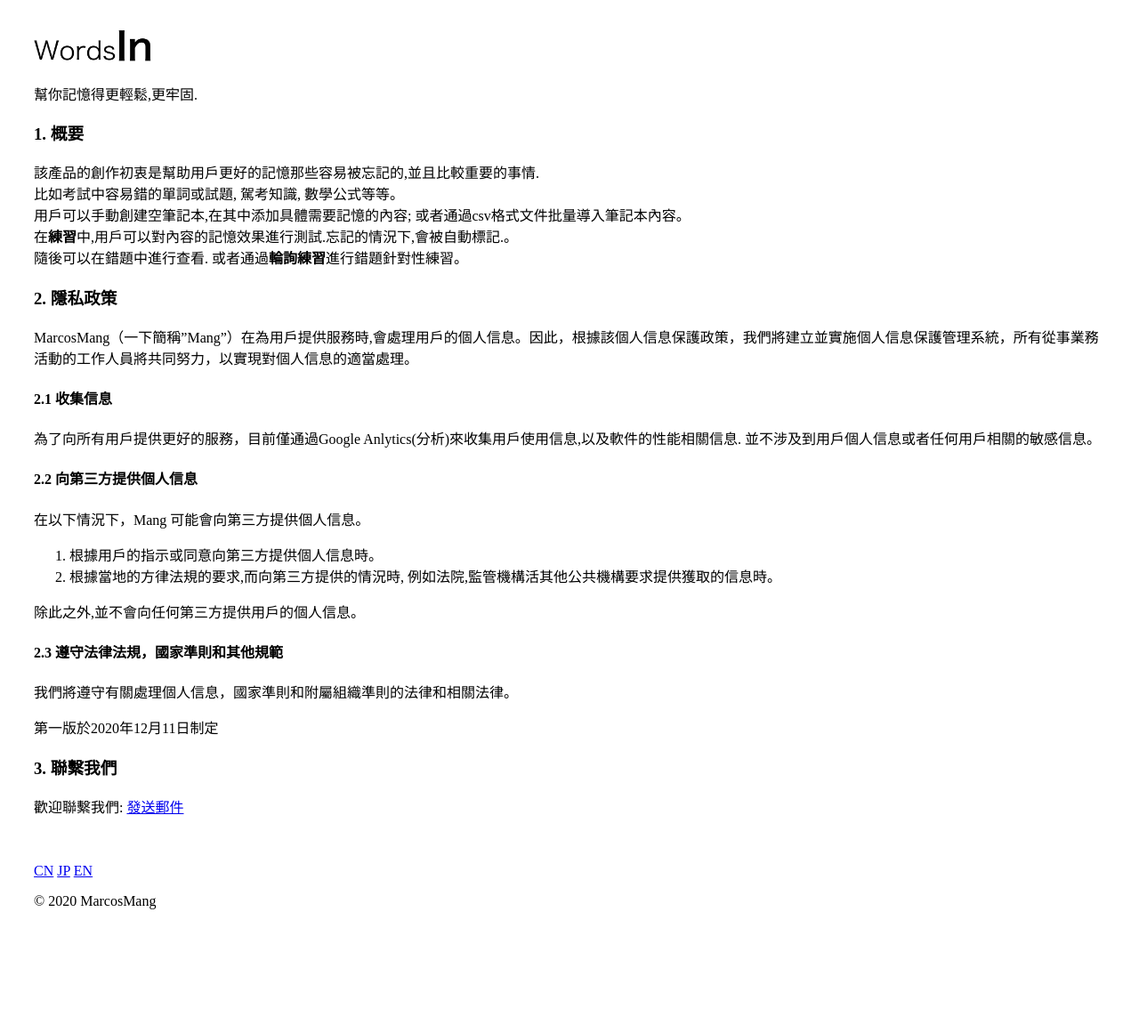
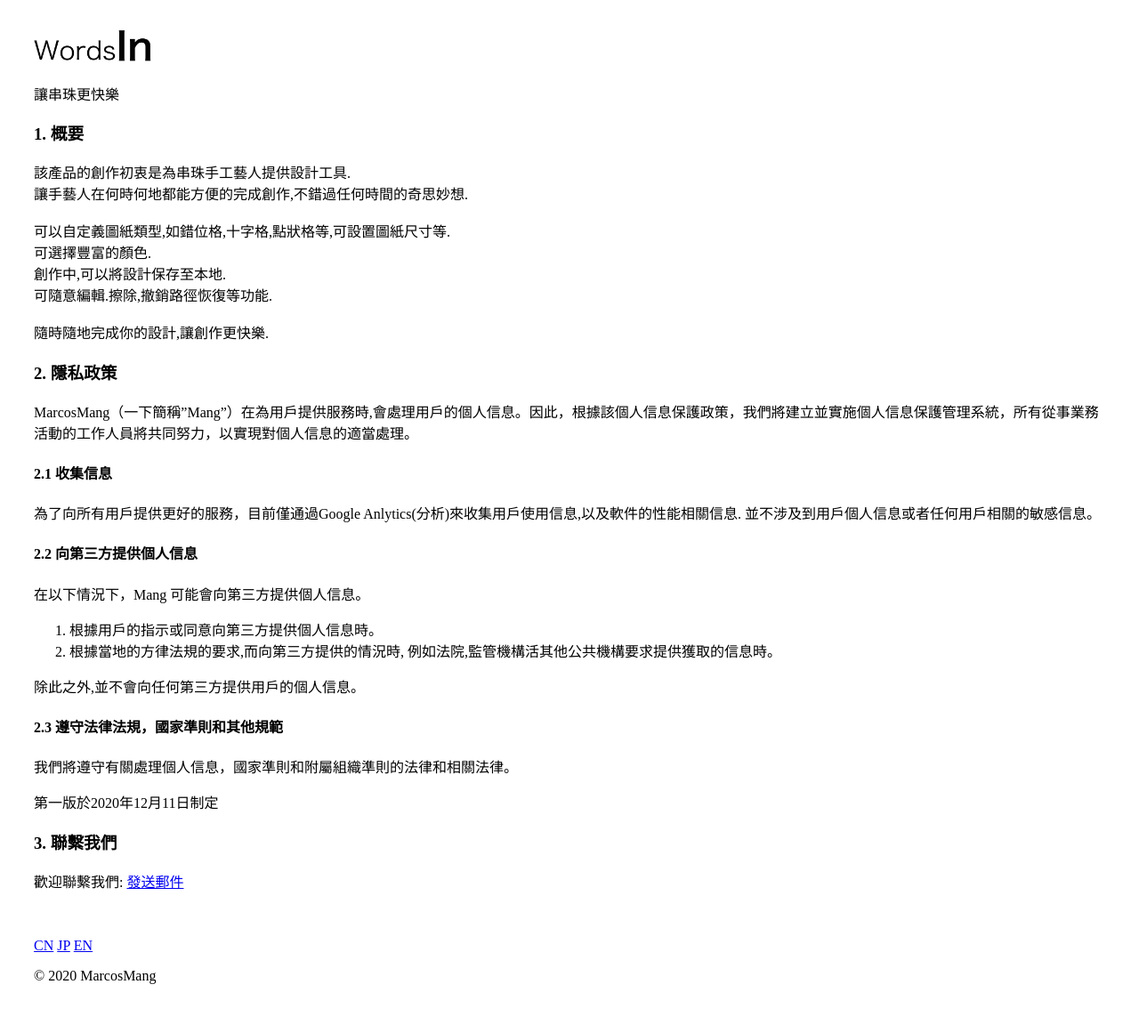
Before and after one commit to lingfengmarskey/BeadersInfomation, a Jekyll site: the page built from docs/indexs/index-tc.markdown, in a window 1280 px wide. Shown: the whole page at 89% size. Built offline with Jekyll 4.4.1, drawn with Linux system fonts in a browser that asks for light colours; before the commit the page ends 1068 px from its top, so only the background shows below that.

Commit message:
update content

```diff
--- a/docs/indexs/index-tc.markdown
+++ b/docs/indexs/index-tc.markdown
@@ -3,7 +3,7 @@ layout: home
 permalink: /tc
 ---
 
-幫你記憶得更輕鬆,更牢固.
+讓串珠更快樂
 
 <!--#### 快速索引
 
@@ -16,11 +16,15 @@ permalink: /tc
 <h3 id="summary">1. 概要
 </h3>
 
-該產品的創作初衷是幫助用戶更好的記憶那些容易被忘記的,並且比較重要的事情.<br>
-比如考試中容易錯的單詞或試題, 駕考知識, 數學公式等等。 <br>
-用戶可以手動創建空筆記本,在其中添加具體需要記憶的內容; 或者通過csv格式文件批量導入筆記本內容。 <br>
-在**練習**中,用戶可以對內容的記憶效果進行測試.忘記的情況下,會被自動標記.。 <br>
-隨後可以在錯題中進行查看. 或者通過**輪詢練習**進行錯題針對性練習。
+該產品的創作初衷是為串珠手工藝人提供設計工具.<br>
+讓手藝人在何時何地都能方便的完成創作,不錯過任何時間的奇思妙想.<br>
+<br>
+可以自定義圖紙類型,如錯位格,十字格,點狀格等,可設置圖紙尺寸等.<br>
+可選擇豐富的顏色.<br>
+創作中,可以將設計保存至本地.<br>
+可隨意編輯.擦除,撤銷路徑恢復等功能.<br>
+<br>
+隨時隨地完成你的設計,讓創作更快樂.
 
 <!--
 <h3 id="guide">使用教程
@@ -57,13 +61,13 @@ MarcosMang（一下簡稱"Mang"）在為用戶提供服務時,會處理用戶的
 <h3 id="contact">3. 聯繫我們
 </h3>
 
-歡迎聯繫我們: <a href="mailto:lingfengmarskey@gmail.com?subject=WordsIn諮詢">發送郵件</a>
+歡迎聯繫我們: <a href="mailto:lingfengmarskey@gmail.com?subject=Beaders諮詢">發送郵件</a>
 
 <br>
 <br>
-[CN]({{ site.url }}/wordsInInfo/cn)
-[JP]({{ site.url }}/wordsInInfo/jp)
-[EN]({{ site.url }}/wordsInInfo/)
+[CN]({{ site.url }}/BeadersInfo/cn)
+[JP]({{ site.url }}/BeadersInfo/jp)
+[EN]({{ site.url }}/BeadersInfo/)
 
 <!--<h3 id="notice">4. 通知
 </h3>
```
Also changed, not shown: docs/index.markdown (+5 -5 lines), docs/indexs/index-cn.markdown (+14 -10 lines), docs/indexs/index-jp.markdown (+14 -10 lines).
